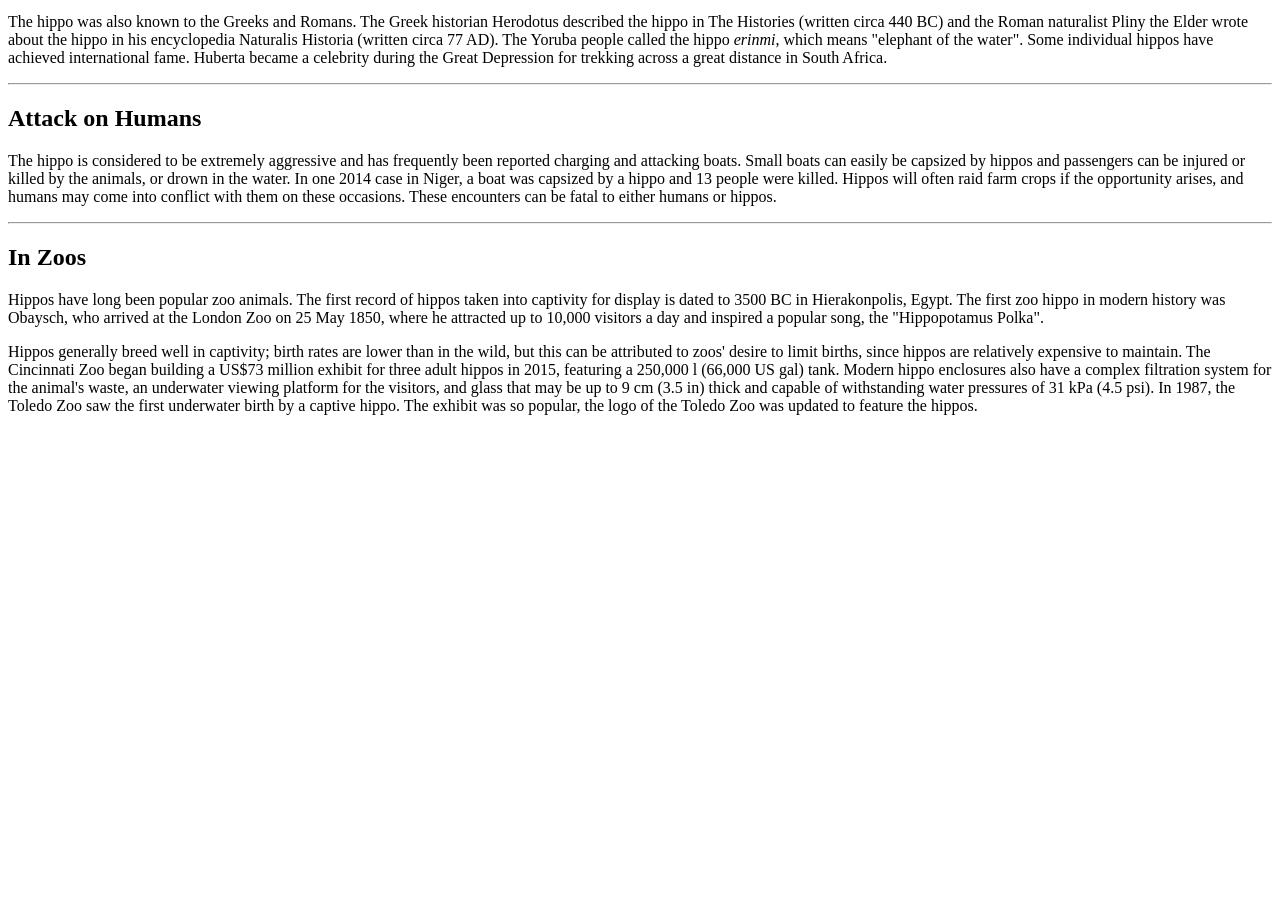
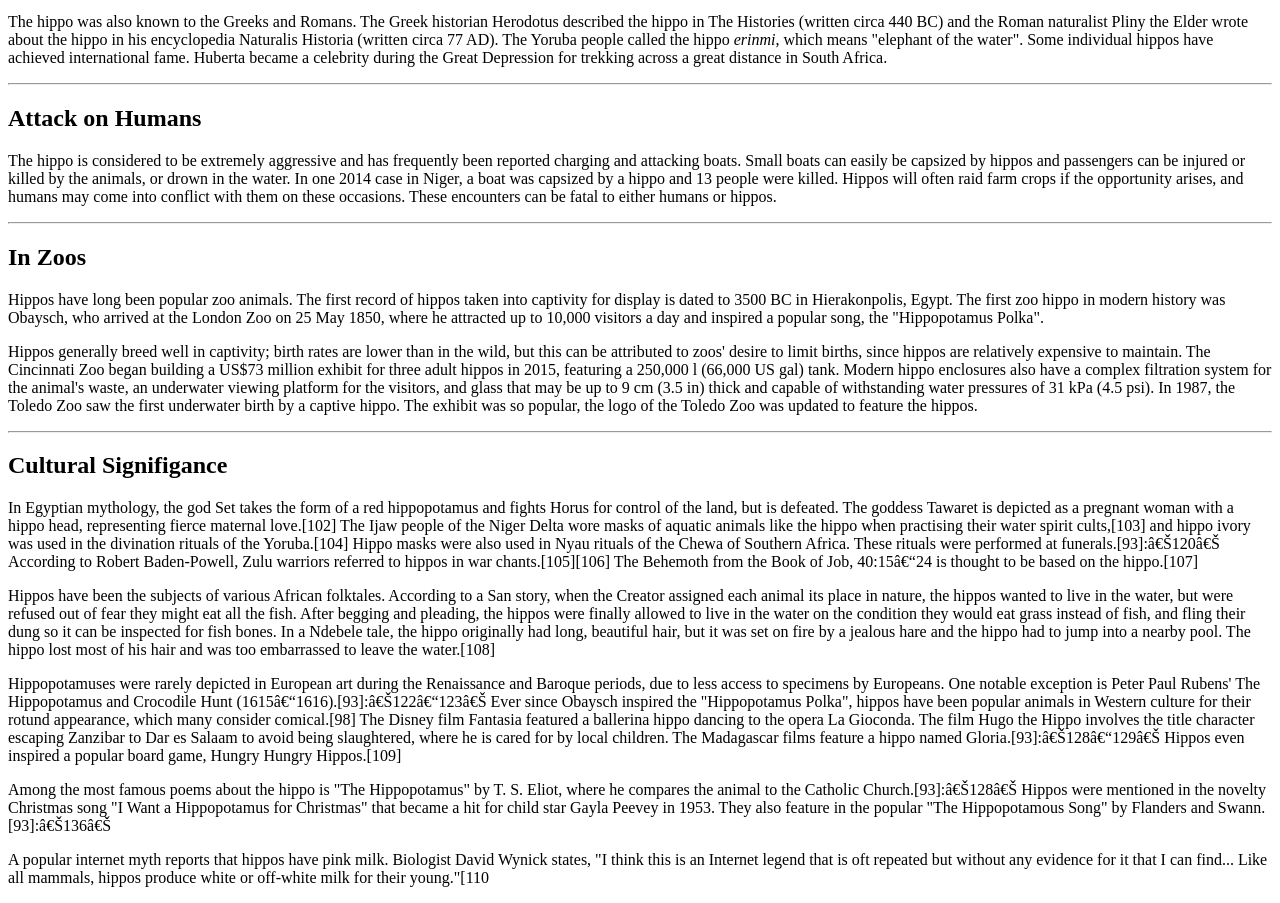
Before and after one commit to egrrza/Mobile-Web-Design-Course, a plain HTML site: page hippos_and_humans.html in a window 1280 px wide. Shown: the part 137-1040 px from the top of the page. Before the commit the page ends 800 px from the top, so only its background shows below. Drawn offline with Linux system fonts and the light colour scheme.

Commit message:
idk whats diff

```diff
--- a/hippos_and_humans.html
+++ b/hippos_and_humans.html
@@ -31,7 +31,26 @@
                     Hippos have long been popular zoo animals. The first record of hippos taken into captivity for display is dated to 3500 BC in Hierakonpolis, Egypt. The first zoo hippo in modern history was Obaysch, who arrived at the London Zoo on 25 May 1850, where he attracted up to 10,000 visitors a day and inspired a popular song, the "Hippopotamus Polka".
                 </p>
                 <p>
-                    Hippos generally breed well in captivity; birth rates are lower than in the wild, but this can be attributed to zoos' desire to limit births, since hippos are relatively expensive to maintain. The Cincinnati Zoo began building a US$73 million exhibit for three adult hippos in 2015, featuring a 250,000 <abbr aria-label="liter">l</abbr> (66,000 US <abbr aria-label="gallon">gal</abbr>) tank. Modern hippo enclosures also have a complex filtration system for the animal's waste, an underwater viewing platform for the visitors, and glass that may be up to 9 cm (3.5 in) thick and capable of withstanding water pressures of 31 kPa (4.5 psi). In 1987, the Toledo Zoo saw the first underwater birth by a captive hippo. The exhibit was so popular, the logo of the Toledo Zoo was updated to feature the hippos.
+                    Hippos generally breed well in captivity; birth rates are lower than in the wild, but this can be attributed to zoos' desire to limit births, since hippos are relatively expensive to maintain. The Cincinnati Zoo began building a US$73 million exhibit for three adult hippos in 2015, featuring a 250,000 <abbr aria-label="liter">l</abbr> (66,000 US <abbr aria-label="gallon">gal</abbr>) tank. Modern hippo enclosures also have a complex filtration system for the animal's waste, an underwater viewing platform for the visitors, and glass that may be up to 9 <abbr aria-label="centimeters">cm</abbr> (3.5 <abbr aria-label="inches">in</abbr>) thick and capable of withstanding water pressures of 31 kPa (4.5 psi). In 1987, the Toledo Zoo saw the first underwater birth by a captive hippo. The exhibit was so popular, the logo of the Toledo Zoo was updated to feature the hippos.
+                </p>
+        </section>
+        <hr>
+        <section id="cultural signifigance">
+            <h2>Cultural Signifigance</h2>
+                <p>
+                    In Egyptian mythology, the god Set takes the form of a red hippopotamus and fights Horus for control of the land, but is defeated. The goddess Tawaret is depicted as a pregnant woman with a hippo head, representing fierce maternal love.[102] The Ijaw people of the Niger Delta wore masks of aquatic animals like the hippo when practising their water spirit cults,[103] and hippo ivory was used in the divination rituals of the Yoruba.[104] Hippo masks were also used in Nyau rituals of the Chewa of Southern Africa. These rituals were performed at funerals.[93]: 120  According to Robert Baden-Powell, Zulu warriors referred to hippos in war chants.[105][106] The Behemoth from the Book of Job, 40:15–24 is thought to be based on the hippo.[107]
+                </p>
+                <p>
+                    Hippos have been the subjects of various African folktales. According to a San story, when the Creator assigned each animal its place in nature, the hippos wanted to live in the water, but were refused out of fear they might eat all the fish. After begging and pleading, the hippos were finally allowed to live in the water on the condition they would eat grass instead of fish, and fling their dung so it can be inspected for fish bones. In a Ndebele tale, the hippo originally had long, beautiful hair, but it was set on fire by a jealous hare and the hippo had to jump into a nearby pool. The hippo lost most of his hair and was too embarrassed to leave the water.[108]
+                </p>
+                <p>
+                    Hippopotamuses were rarely depicted in European art during the Renaissance and Baroque periods, due to less access to specimens by Europeans. One notable exception is Peter Paul Rubens' The Hippopotamus and Crocodile Hunt (1615–1616).[93]: 122–123  Ever since Obaysch inspired the "Hippopotamus Polka", hippos have been popular animals in Western culture for their rotund appearance, which many consider comical.[98] The Disney film Fantasia featured a ballerina hippo dancing to the opera La Gioconda. The film Hugo the Hippo involves the title character escaping Zanzibar to Dar es Salaam to avoid being slaughtered, where he is cared for by local children. The Madagascar films feature a hippo named Gloria.[93]: 128–129  Hippos even inspired a popular board game, Hungry Hungry Hippos.[109]
+                </p>
+                <p>
+                    Among the most famous poems about the hippo is "The Hippopotamus" by T. S. Eliot, where he compares the animal to the Catholic Church.[93]: 128  Hippos were mentioned in the novelty Christmas song "I Want a Hippopotamus for Christmas" that became a hit for child star Gayla Peevey in 1953. They also feature in the popular "The Hippopotamous Song" by Flanders and Swann.[93]: 136
+                </p>
+                <p>
+                    A popular internet myth reports that hippos have pink milk. Biologist David Wynick states, "I think this is an Internet legend that is oft repeated but without any evidence for it that I can find... Like all mammals, hippos produce white or off-white milk for their young."[110
                 </p>
         </section>
     </main>
```
